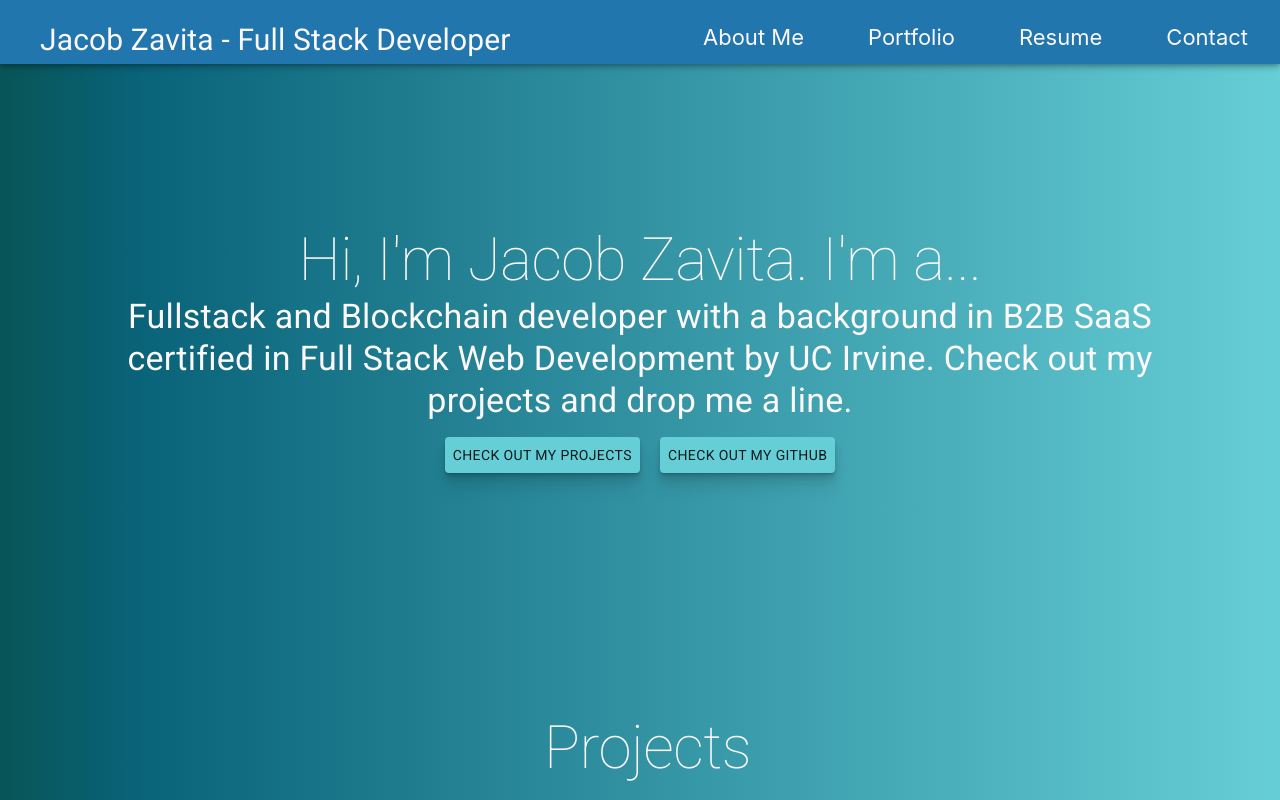
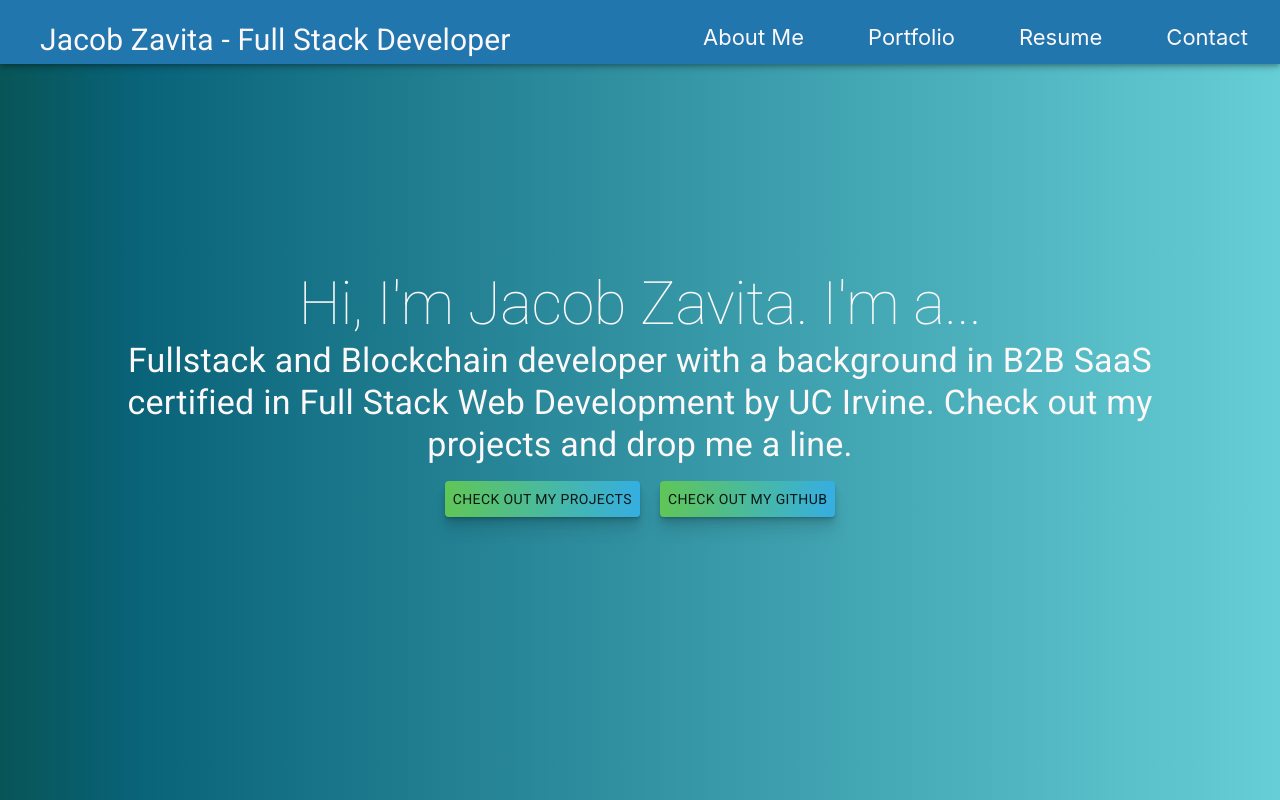
Before and after one commit to JacobZavita/react-portfolio, a React (Create React App) app: page / in a window 1280 px wide. Shown: the top 800 px of the page. Built offline with nearby package versions, Linux system fonts and the light colour scheme.

Commit message:
tweaking appearance

```diff
--- a/src/pages/About/About.js
+++ b/src/pages/About/About.js
@@ -9,7 +9,7 @@ const useStyles = makeStyles((theme) => ({
   root: {
     display: 'flex',
     flexWrap: 'wrap',
-    minHeight: '89vh',
+    minHeight: '100vh',
     alignItems: 'center',
     justifyContent: 'center',
     '& > *': {
@@ -34,7 +34,7 @@ const useStyles = makeStyles((theme) => ({
     justifyContent: 'center'
   },
   button: {
-    backgroundColor: '#66CED6',
+    background: '-webkit-linear-gradient(left, #60c657, #35aee2)',
     margin: ' 15px 10px',
     boxShadow: '0 1px 1px hsl(0deg 0% 0% / 0.075), 0 2px 2px hsl(0deg 0% 0% / 0.075), 0 4px 4px hsl(0deg 0% 0% / 0.075), 0 8px 8px hsl(0deg 0% 0% / 0.075), 0 16px 16px hsl(0deg 0% 0% / 0.075)',
   },
@@ -42,7 +42,7 @@ const useStyles = makeStyles((theme) => ({
     color: '#FCF7F8',
   },
   buttonText: {
-    textDecoration: 'none'
+    textDecoration: 'none',
   },
   textArea: {
     maxWidth: '1100px',
--- a/src/pages/Contact/Contact.js
+++ b/src/pages/Contact/Contact.js
@@ -19,6 +19,7 @@ const useStyles = makeStyles((theme) => ({
     maxWidth: 500,
     margin: '0 auto',
     padding: '20px 5px',
+    marginBottom: '25px',
     boxShadow: '0 1px 1px hsl(0deg 0% 0% / 0.075), 0 2px 2px hsl(0deg 0% 0% / 0.075), 0 4px 4px hsl(0deg 0% 0% / 0.075), 0 8px 8px hsl(0deg 0% 0% / 0.075), 0 16px 16px hsl(0deg 0% 0% / 0.075)'
   },
   text:
@@ -27,7 +28,7 @@ const useStyles = makeStyles((theme) => ({
     textAlign: 'center'
   },
   button: {
-    background: 'linear-gradient(45deg, #2176ae 30%, #66ced6 90%)',
+    background: 'linear-gradient(45deg, #60c657 30%, #35aee2 90%)',
     border: 0,
     borderRadius: 3,
     boxShadow: '0 1px 1px hsl(0deg 0% 0% / 0.075), 0 2px 2px hsl(0deg 0% 0% / 0.075), 0 4px 4px hsl(0deg 0% 0% / 0.075), 0 8px 8px hsl(0deg 0% 0% / 0.075), 0 16px 16px hsl(0deg 0% 0% / 0.075)',
--- a/src/pages/Resume/Resume.js
+++ b/src/pages/Resume/Resume.js
@@ -20,7 +20,7 @@ const useStyles = makeStyles((theme) => ({
     },
   },
   button: {
-    background: 'linear-gradient(45deg, #2176ae 30%, #66ced6 90%)',
+    background: 'linear-gradient(45deg, #60c657 30%, #35aee2 90%)',
     border: 0,
     borderRadius: 3,
     boxShadow: '0 1px 1px hsl(0deg 0% 0% / 0.075), 0 2px 2px hsl(0deg 0% 0% / 0.075), 0 4px 4px hsl(0deg 0% 0% / 0.075), 0 8px 8px hsl(0deg 0% 0% / 0.075), 0 16px 16px hsl(0deg 0% 0% / 0.075)',
```
